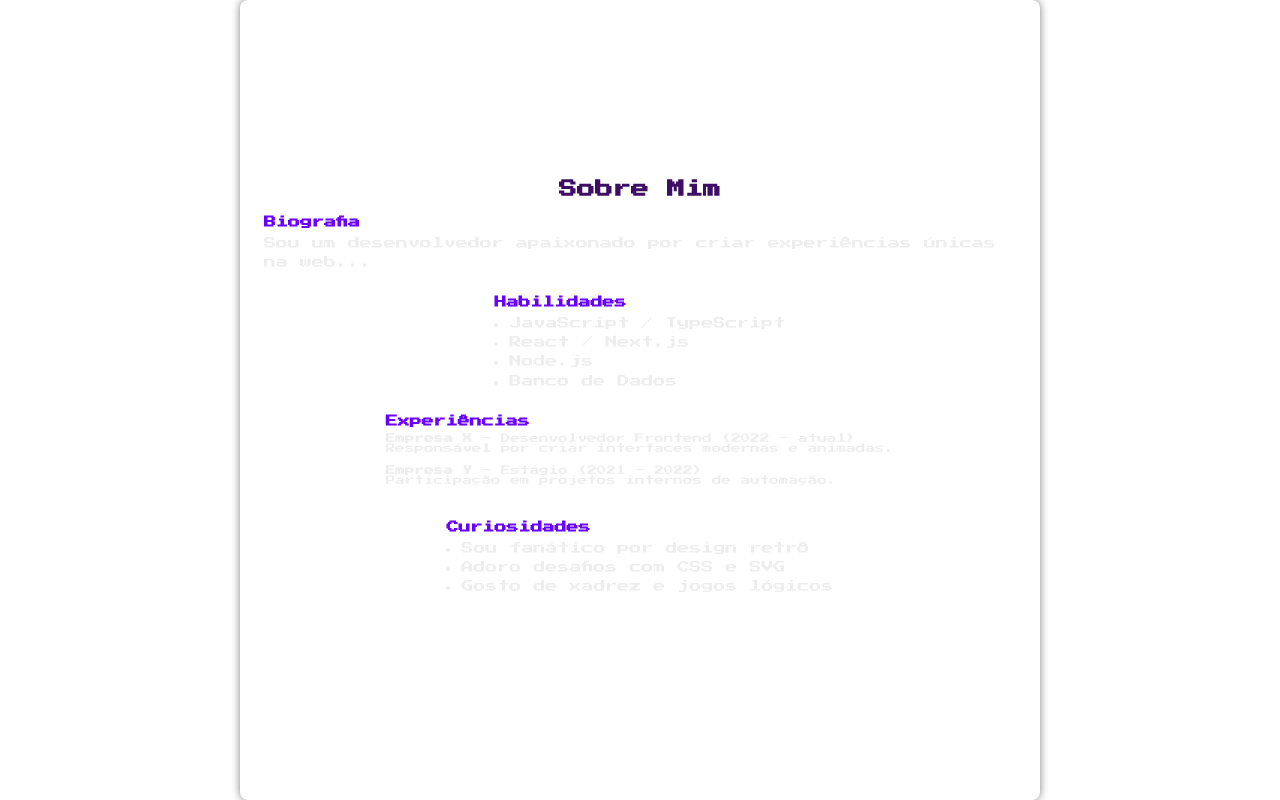
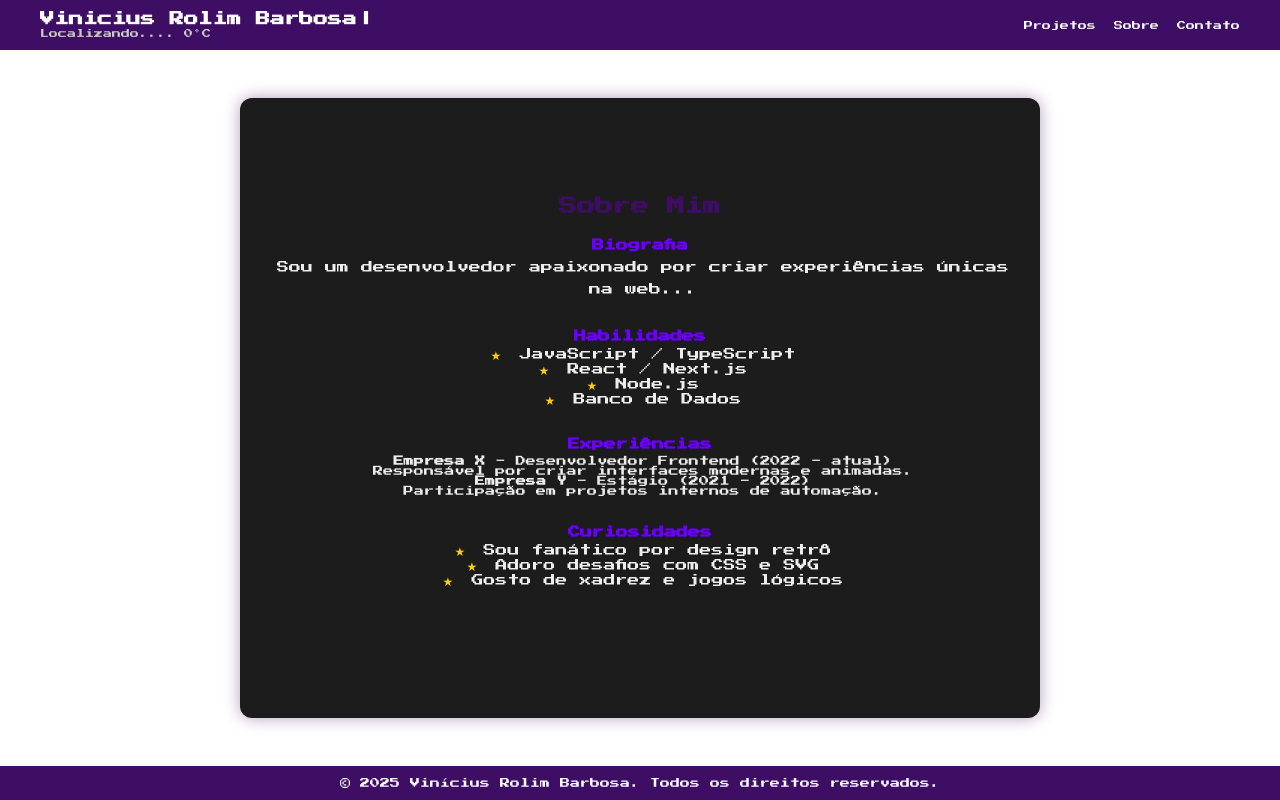
Before and after one commit to Viniirb/portifolio, a Next.js app: page /sobre in a window 1280 px wide. Built offline with nearby package versions, Linux system fonts and the light colour scheme; no server answers.

Commit message:
- Algumas correções no Layout.

```diff
--- a/src/app/layout.tsx
+++ b/src/app/layout.tsx
@@ -1,5 +1,7 @@
 import type { Metadata } from "next";
 import "./globals.css";
+import Header from "@/components/Header/Header";
+import Footer from "@/components/Footer/Footer";
 
 export const metadata: Metadata = {
   title: "Vinicius Rolim Barbosa - Portifólio",
@@ -17,7 +19,9 @@ export default function RootLayout({
         <link href="https://fonts.googleapis.com/css2?family=Press+Start+2P&display=swap" rel="stylesheet" />
       </head>
       <body >
+        <Header />
         {children}
+        <Footer />
       </body>
     </html>
   );
--- a/src/app/page.tsx
+++ b/src/app/page.tsx
@@ -1,5 +1,3 @@
-import Footer from "@/components/Footer/Footer";
-import Header from "@/components/Header/Header";
 import styles from "./Home.module.css";
 import BackgroundCircuit from "@/components/BackgroundCircuit/BackgroundCircuit";
 
@@ -7,7 +5,6 @@ export default function Home() {
   return (
     <>
       <BackgroundCircuit />
-      <Header />
       <main className={styles.container}>
         <h1 className={styles.title}>Bem-vindo ao meu Portifólio</h1>
         <p className={styles.subtitle}>
@@ -15,7 +12,6 @@ export default function Home() {
           experiências web incríveis.
         </p>
       </main>
-      <Footer />
     </>
   );
 }
--- a/src/app/sobre/Sobre.module.css
+++ b/src/app/sobre/Sobre.module.css
@@ -1,44 +1,54 @@
 .container {
   max-width: 800px;
-  margin: 0 auto;
+  margin: 4rem auto;
   padding: 2rem;
-  background-color: var(--background);
-  border-radius: 8px;
-  box-shadow: 0 0 8px rgba(0,0,0,0.5);
+  background-color: #1c1c1c; /* tom mais escuro pra combinar com o tema */
+  border-radius: 1rem;
+  box-shadow: 0 0 16px rgba(62, 13, 100, 0.4);
+  font-family: var(--font-family);
 }
 
 .title {
-  font-size: var(--font-size-heading);
+  font-size: 1.5rem;
   color: var(--accent);
-  margin-bottom: 1.5rem;
+  margin-bottom: 2rem;
+  text-align: center;
 }
 
 .section {
-  margin-bottom: 2rem;
-  text-align: left;
+  margin-bottom: 2.5rem;
 }
 
 .heading {
   font-size: 1rem;
   color: var(--link-hover);
   margin-bottom: 0.5rem;
+  font-weight: bold;
+  text-shadow: 0 0 2px var(--accent);
 }
 
 .text {
   font-size: var(--font-size-base);
   color: var(--foreground);
-  line-height: 1.6;
+  line-height: 1.8;
+  padding-left: 0.5rem;
 }
 
 .list {
-  padding-left: 1.25rem;
+  list-style: none;
+  padding-left: 0.5rem;
   color: var(--foreground);
-  line-height: 1.6;
-  list-style: disc;
+}
+
+.list li::before {
+  content: "★ ";
+  color: #facc15; /* amarelo retrô */
+  margin-right: 0.5rem;
+  font-size: 1rem;
 }
 
 .experiencia {
-  margin-bottom: 1rem;
-  font-size: 0.8rem;
+  font-size: 0.85rem;
   color: var(--foreground);
+  padding-left: 0.5rem;
 }
```
